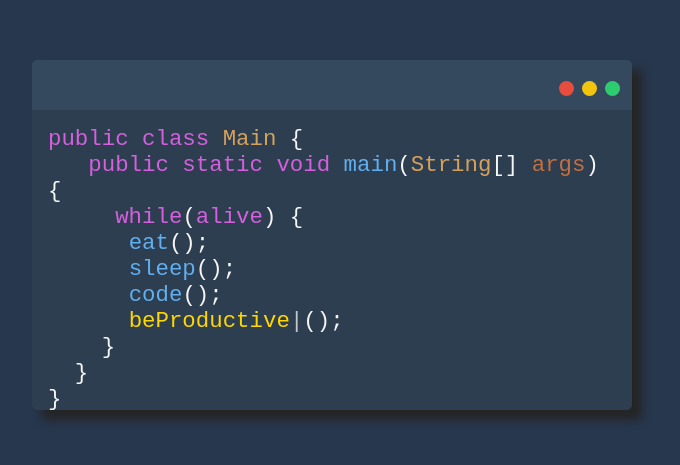
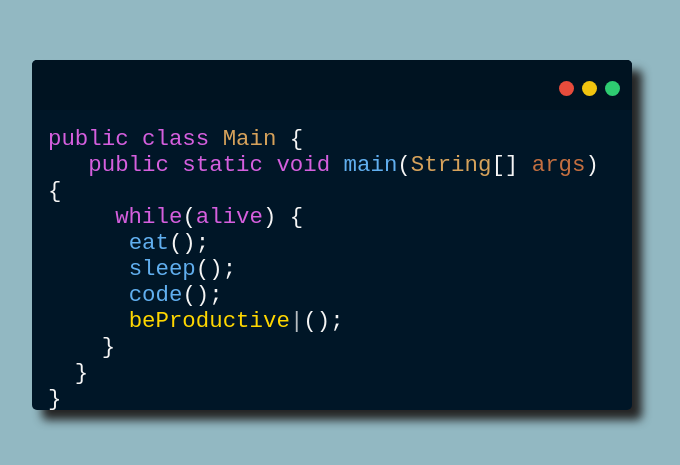
Before and after one commit to leonardopramos/Wallpaper-Edit-Javacode, a plain HTML site: page 2902576471/index.html in a window 1280 px wide. Shown: the part 165-630 px from the top of the page, without its empty margins (308-988 px from the left). Drawn offline with nearby package versions, Linux system fonts and the light colour scheme.

Commit message:
Segunda opção de wallpaper

```diff
--- a/2902576471/assets/css/styles.css
+++ b/2902576471/assets/css/styles.css
@@ -16,7 +16,7 @@ a {
 body {
   font-family: monospace;
   font-size: 1.4rem;
-  background: #27374D;
+  background: #92b8c2 ;
   /* background: #f9a59a; */
   color: #f5f5f5;
 }
@@ -30,14 +30,14 @@ body {
   width: 600px;
   height: 350px;
   border-radius: 5px;
-  background: #2c3e50;
+  background: #001627 ;
   box-shadow: 10px 10px 10px #252525;
 }
 
 .window-header {
   width: 100%;
   height: 50px;
-  background: #34495e;
+  background: #001321 ;
   border-radius: 5px 5px 0 0;
   padding: 0.5rem;
 }
```
